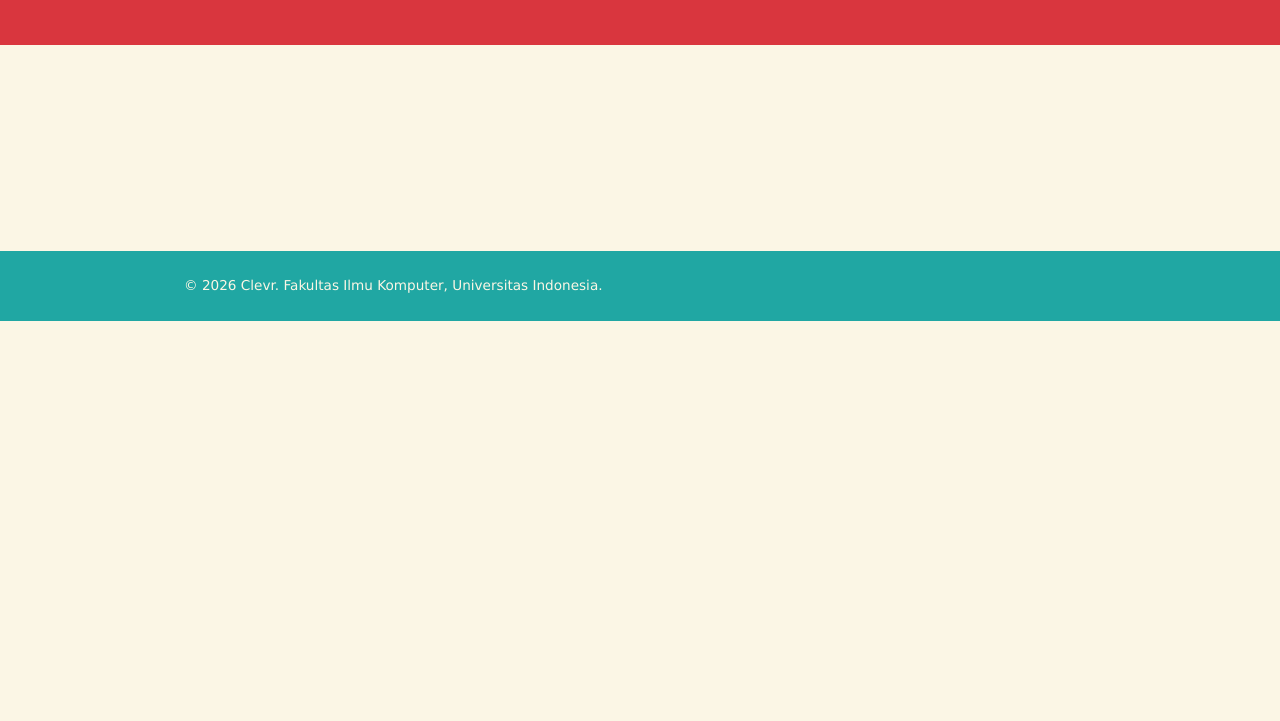
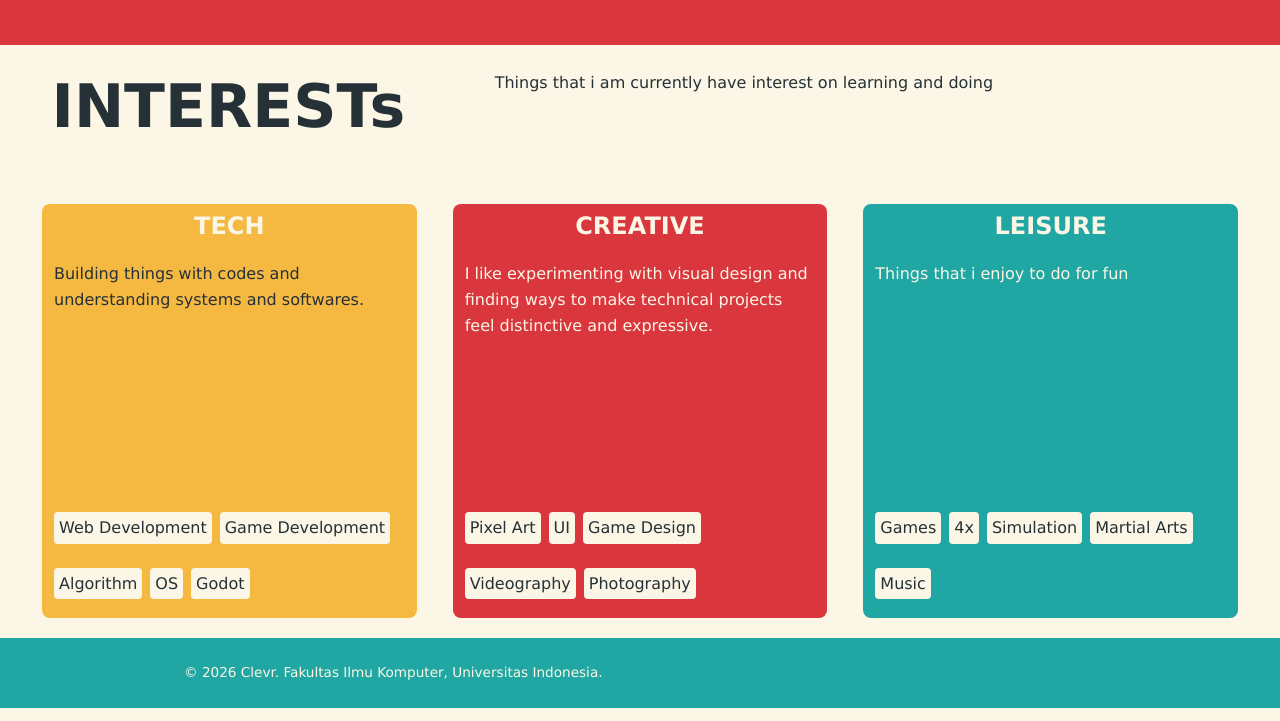
Before and after one commit to ClevraldoLimuel/myportofolio, a Django app: page /interest/ in a window 1280 px wide. Shown: the part 79-800 px from the top of the page. Run offline with Django 5.2, Linux system fonts and the light colour scheme; some web fonts are replaced.

Commit message:
feat:added interest page

```diff
--- /dev/null
+++ b/static/css/interest.css
@@ -0,0 +1,89 @@
+.text-main {
+    justify-self: center;
+    text-align: center;
+}
+
+.interest {
+    margin-top: 70px;
+    display: grid;
+    grid-template-rows: 1fr 4fr;
+    min-height: 71vh;
+}
+
+.interest .interest-intro {
+    display: grid;
+    grid-template-columns: 1fr 2fr;
+    gap: 70px;
+    padding-left: 2rem;
+}
+
+.interest-content {
+    align-self: center;
+    justify-self: center;
+    justify-content: center;
+    /* padding: 48px 16px; */
+    width: 95vw;
+    height: 100%;
+    display: grid;
+    grid-template-columns: 1fr 1fr 1fr;
+    gap: 1em;
+}
+
+.content-box {
+    margin: 20px 10px;
+    padding: 3px 12px;
+    border-radius: 8px;
+    min-width: 100px;
+
+    display: grid;
+    grid-template-rows: auto 1fr auto;
+    gap: 1em;
+}
+
+
+#technology{
+    background-color: var(--accent);
+}
+
+#creative {
+    background-color: var(--accent-dark);
+}
+
+#creative .text-normal {
+    color: var(--paper);
+}
+
+#leisure {
+    background-color: var(--accent2);
+}
+
+#leisure .text-normal {
+    color: var(--paper);
+}
+
+.text-sub4 {
+    color: var(--paper);
+    justify-self: center;
+    font-weight: 700;
+    font-size: 1.5rem;
+    text-align: center;
+}
+
+.content-box .text-normal {
+    font-weight: 500;
+    box-sizing: border-box;
+    justify-self: stretch;
+}
+
+.tags-container {
+    display: flex;
+    flex-wrap: wrap;
+    gap: 0.5rem;
+}
+
+.tag {
+    background-color: var(--paper);
+    border-radius: 4px;
+    padding: 3px 5px;
+    margin-bottom: 1rem;
+}
--- a/static/css/style.css
+++ b/static/css/style.css
@@ -14,6 +14,15 @@
     --text-muted: #6b6459;
     --main-serif-font: "Aboreto";
     --main-standard-font: Geneva;
+}
+
+.text-normal {
+    font-weight: 300;
+}
+
+.text-main {
+    font-size: 60px;
+    line-height: 120%;
 }
 
 body {
--- a/templates/interest.html
+++ b/templates/interest.html
@@ -6,9 +6,9 @@
     <title>Clevraldo Limuel - Portfolio</title>
     <link rel="preconnect" href="https://fonts.googleapis.com">
     <link rel="preconnect" href="https://fonts.gstatic.com" crossorigin>
-    <link href="https://fonts.googleapis.com/css2?family=Space+Grotesk:wght@500;700&display=swap" rel="stylesheet">
     <link href="https://fonts.googleapis.com/css2?family=Aboreto&display=swap" rel="stylesheet">
     <link rel="stylesheet" href="/static/css/style.css">
+    <link rel="stylesheet" href="/static/css/interest.css">
 </head>
 
 <body>
@@ -25,8 +25,51 @@
     </header>
 
 
-    <main>
+    <main class="interest">
+        <section class="interest-intro">
+            <h1 class="text-main">INTERESTs</h1>
+            <p class="text-normal">Things that i am currently have interest on learning and doing</p>
+        </section>
 
+        <section class="interest-content">
+            <div class="content-box" id="technology">
+                <h4 class="text-sub4">TECH</h4>
+                <p class="text-normal">
+                    Building things with codes and understanding systems and softwares.
+                </p>
+                <div class="tags-container">
+                    <p class="tag">Web Development</p>
+                    <p class="tag">Game Development</p>
+                    <p class="tag">Algorithm</p>
+                    <p class="tag">OS</p>
+                    <p class="tag">Godot</p>
+                </div>
+            </div>
+            <div class="content-box" id="creative">
+                <h4 class="text-sub4">CREATIVE</h4>
+                <p class="text-normal">
+                    I like experimenting with visual design and finding ways to make technical projects feel distinctive and expressive.
+                </p>
+                <div class="tags-container">
+                    <p class="tag">Pixel Art</p>
+                    <p class="tag">UI</p>
+                    <p class="tag">Game Design</p>
+                    <p class="tag">Videography</p>
+                    <p class="tag">Photography</p>
+                </div>
+            </div>
+            <div class="content-box" id="leisure">
+                <h4 class="text-sub4">LEISURE</h4>
+                <p class="text-normal">Things that i enjoy to do for fun</p>
+                <div class="tags-container">
+                    <p class="tag">Games</p>
+                    <p class="tag">4x</p>
+                    <p class="tag">Simulation</p>
+                    <p class="tag">Martial Arts</p>
+                    <p class="tag">Music</p>
+                </div>
+            </div>
+        </section>
     </main>
 
     <footer class="site-footer">
```
Also changed, not shown: static/css/index.css (+4 -9 lines).
